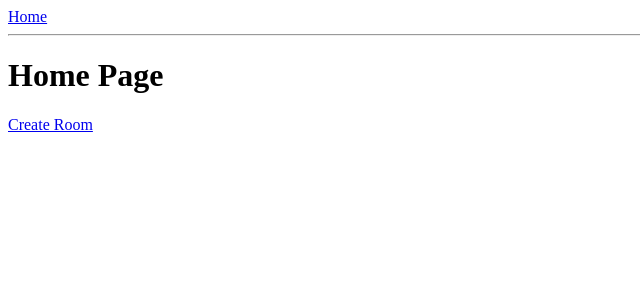
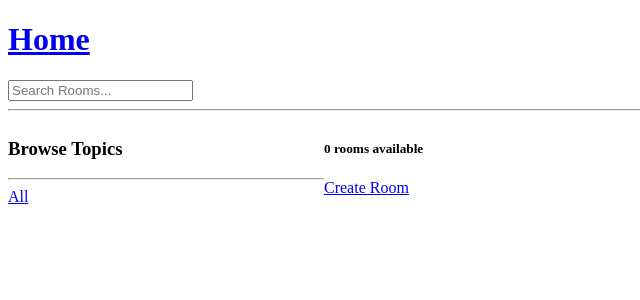
Before and after one commit to empty-brainer/studybuddy, a Django app: page / in a window 1280 px wide. Shown: the top 300 px of the page, without its empty margins (0-640 px from the left). Run offline with Django 5.2, Linux system fonts and the light colour scheme; data that the repository does not hold is empty.

Commit message:
feat: add search room functionality

```diff
--- a/studybuddy/base/templates/base/home.html
+++ b/studybuddy/base/templates/base/home.html
@@ -3,9 +3,32 @@
 {% block content%}
 
 
-<h1>Home Page</h1>
+<style>
+    .home-container {
+        display: grid;
+        grid-template-columns: 1fr 3fr;
+    }
+</style>
+
+<div class="home-container">
+    <div>
+        <h3>Browse Topics</h3>
+        <hr>
+        <div>
+            <div>
+                <a href="{% url 'home'%}">All</a>
+            </div>
+            {% for topic in topics %}
+            <div>
+                <a href="{% url 'home'%}?q={{topic.name}}">{{ topic.name }}</a>
+            </div>
+            {% endfor %}
+
+        </div>
+    </div>
 
     <div>
+        <h5>{{ room_count }} rooms available</h5>
         <a href=" {% url 'create-room' %} ">Create Room</a>
         <div>
             {% for room in rooms %}
@@ -20,5 +43,5 @@
             {% endfor %}
         </div>
     </div>
-
+</div>
 {% endblock content %}
--- a/studybuddy/base/views.py
+++ b/studybuddy/base/views.py
@@ -1,14 +1,25 @@
 from django.shortcuts import render, redirect
-from .models import Room
+from django.db.models import Q
+
+from .models import Room, Topic
 from .forms import RoomForm
 
 
 # Create your views here.
 
 def home(request):
-    rooms = Room.objects.all()
-    context = {'rooms':rooms}
+    q = request.GET.get('q', '')
+    rooms = Room.objects.filter(
+        Q(topic__name__icontains=q) |
+        Q(name__icontains=q) |
+        Q(description__icontains=q))
+
+    topics = Topic.objects.all()
+    room_count = rooms.count()
+
+    context = {'rooms':rooms, 'topics':topics, 'room_count': room_count}
     return render(request,"base/home.html", context)
+
 
 def room(request, pk):
     room = Room.objects.get(id=pk)
--- a/studybuddy/templates/navbar.html
+++ b/studybuddy/templates/navbar.html
@@ -1 +1,7 @@
-<a href="/">Home</a>
+<a href="/">
+    <h1>Home</h1>
+</a>
+
+<form method="GET" action="{% url 'home' %}">
+    <input type="text" name="q" placeholder="Search Rooms..." />
+</form>
```
Lines whose indentation alone changed are shown as unchanged.
